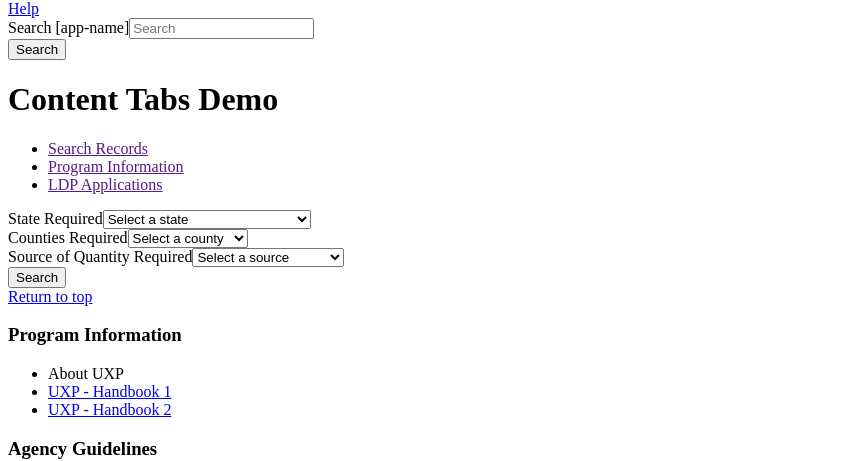
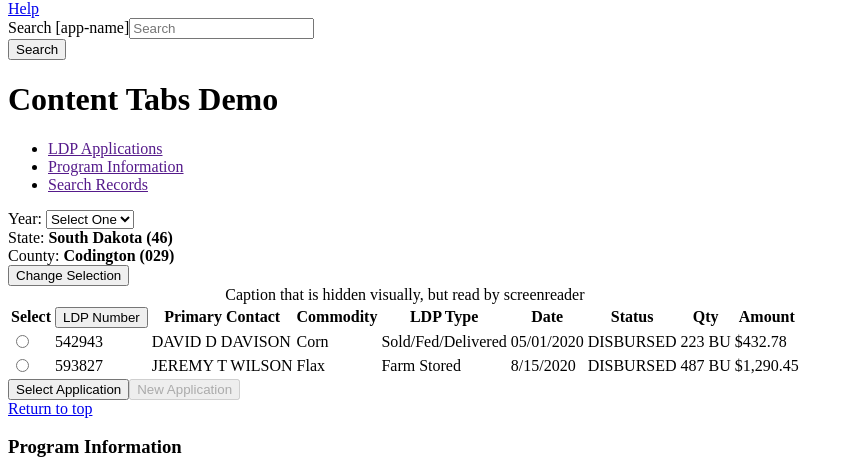
Before and after one commit to USDA-FSA/proto, a Vue app: page /proto/demos/content-tabs in a window 1280 px wide. Shown: the part 2669-3130 px from the top of the page, without its empty margins (0-853 px from the left). Built offline with nearby package versions, Linux system fonts and the light colour scheme.

Commit message:
adding to deploy

```diff
--- a/src/views/demos/content-tabs/Content-Tabs.vue
+++ b/src/views/demos/content-tabs/Content-Tabs.vue
@@ -7,9 +7,10 @@
       <div class="fsa-section">
         <div class="fsa-section__bd">
           <h1>Content Tabs Demo</h1>
+          <div class="fsa-m-t--m">
 
-          <div class="fsa-m-t--m">
             <content-tabs :TABS_DATA="tabsData" @emitTabSelection="handleTabSelected">
+
               <template v-slot:containers>
                 <div :id="tableOneId">
                   <table-one ref="tableOneRef"></table-one>
@@ -21,9 +22,11 @@
                   <table-three ref="tableThreeRef"></table-three>
                 </div>
               </template>
+
             </content-tabs>
+
+
           </div>
-
         </div>
         <!-- fsa-section__bd END -->
       </div>
@@ -70,31 +73,32 @@ export default {
     const tableTwoRef = ref(null);
     const tableThreeRef = ref(null);
 
+
     const tabsData = ref([
       {
-        id: 'tabby-three-id',
-        label: 'Search Records',
+        id: 'tab-one-id',
+        label: 'LDP Applications',
         isSelected: true,
-        containerId: tableThreeId,
-        containerRef: tableThreeRef
+        containerId: tableOneId
       },
       {
-        id: 'tabby-two-id',
+        id: 'tab-two-id',
         label: 'Program Information',
         isSelected: false,
-        containerId: tableTwoId,
-        containerRef: tableTwoRef
+        containerId: tableTwoId
       },
       {
-        id: 'tabby-one-id',
-        label: 'LDP Applications',
+        id: 'tab-three-id',
+        label: 'Search Records',
         isSelected: false,
-        containerId: tableOneId,
-        containerRef: tableOneRef
+        containerId: tableThreeId
       }
+
     ]);
 
+
     const handleTabSelected = (_obj) => {
+      // Do something in Parent Component when Tab Selected
       console.log('_obj.id',_obj.id)
     }
 
--- a/src/views/shared/Home.vue
+++ b/src/views/shared/Home.vue
@@ -36,7 +36,7 @@
                 @emitRangeChange="handleRangeChange"
                 EXTRA_FIELD_CLASSES="fsa-field--fill"
                 RANGE_LABEL="Price Range"
-                LOW_VALUE="30"
+                LOW_VALUE="20"
                 LOW_LABEL_TITLE="lower price value"
                 HIGH_VALUE="60"
                 HIGH_LABEL_TITLE="higher price value"
@@ -277,7 +277,8 @@ export default {
     const priceRangeFieldId = ref( uuidv4() );
     const rangeStep = ref('10'); // element property expects a string, not int
     const handleRangeChange = (_obj) => {
-      let step = parseInt( rangeStep.value );
+      // Do stuff here to control Parent
+      //let step = parseInt( rangeStep.value );
     }
 
     const nameField = ref(null);
```
